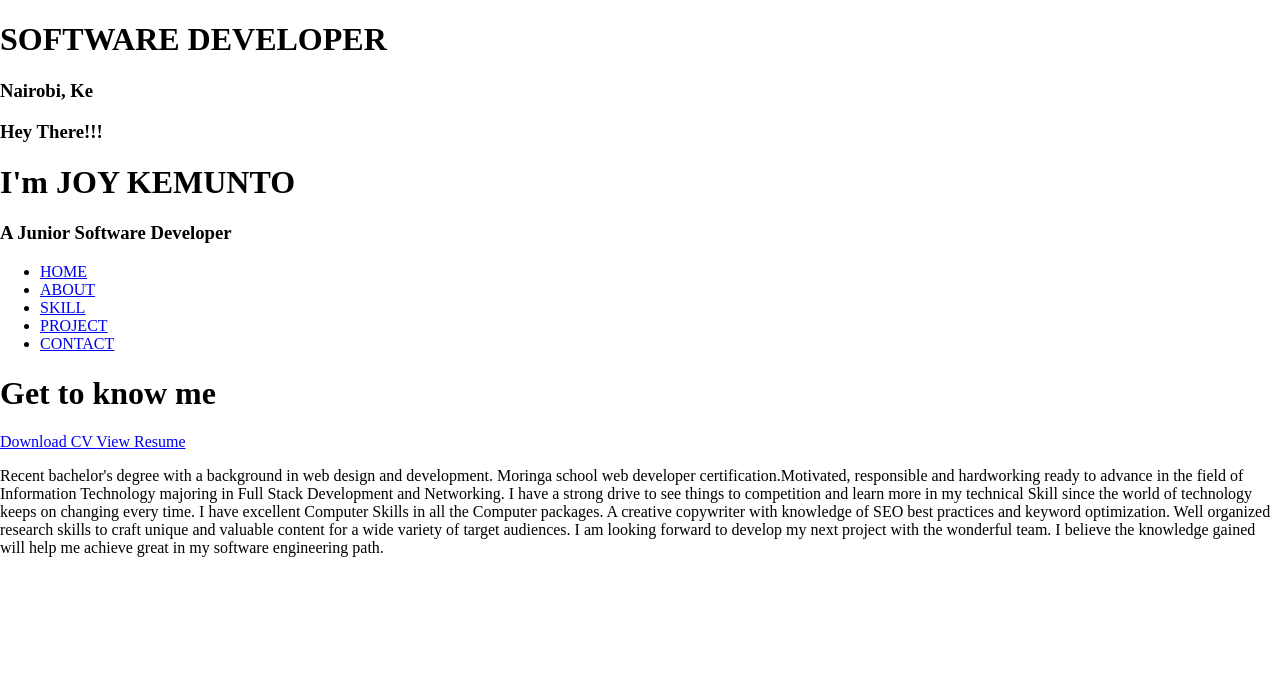
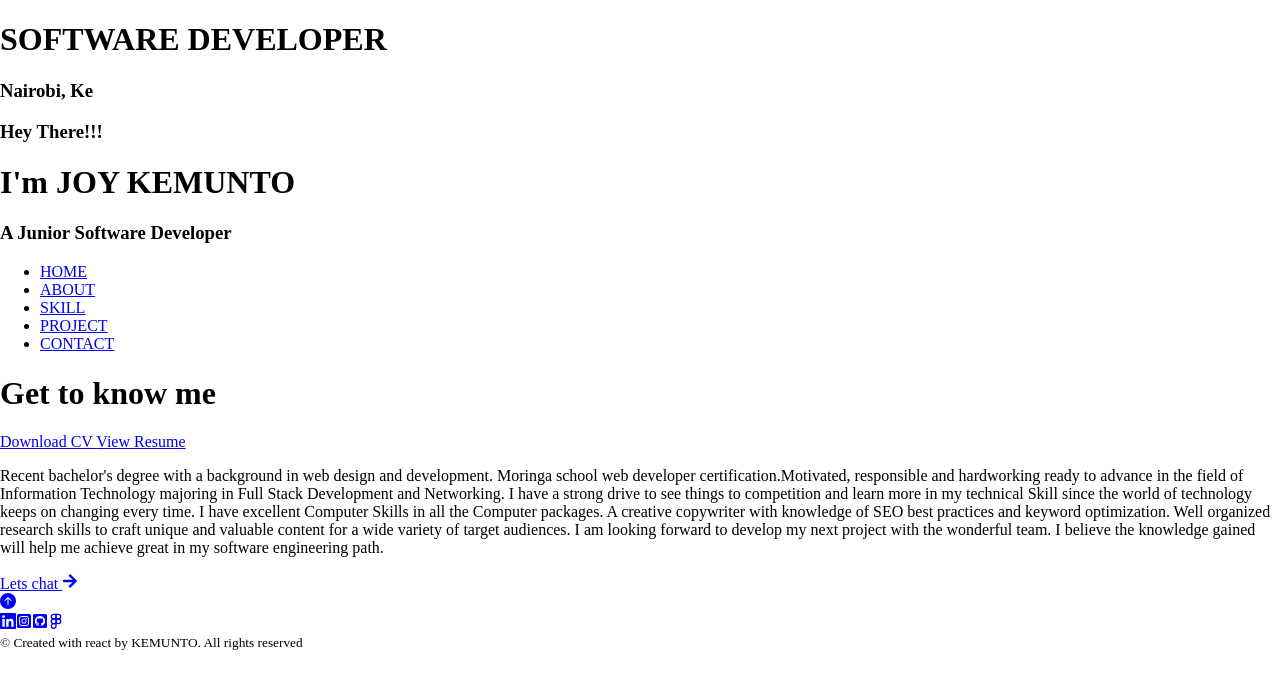
Before and after one commit to Kemunto-wendy/Portfolio-dev-, a React (Create React App) app: page / in a window 1280 px wide. Shown: the top 688 px of the page. Built offline with nearby package versions, Linux system fonts and the light colour scheme.

Commit message:
done with the footer part

```diff
--- a/public/index.html
+++ b/public/index.html
@@ -24,7 +24,7 @@
       work correctly both with client-side routing and a non-root public URL.
       Learn how to configure a non-root public URL by running `npm run build`.
     -->
-    <title>React App</title>
+    <title>KEMUNTO JOY</title>
   </head>
   <body>
     <noscript>You need to enable JavaScript to run this app.</noscript>
--- a/src/App.js
+++ b/src/App.js
@@ -1,13 +1,21 @@
 import React from "react";
 import "./App.css"
 import About from "./Components/About/about";
+import Footer from "./Components/Footer/footer";
 import Home from "./Components/Home/home";
+import Skill from "./Components/Skill/skill";
+import Project from "./Components/Project/project"
+import Contact from "./Components/Contact/contact"
 
 const App = ( ) => {
 return (
   <div>
       <Home />
       <About />
+      <Skill />
+      <Project />
+      <Contact />
+      <Footer />
   </div>
 )
 }
--- a/src/Components/About/about.jsx
+++ b/src/Components/About/about.jsx
@@ -1,5 +1,6 @@
 import React from "react";
 import CV from "../../assets/CV.pdf"
+import {FaArrowRight} from "react-icons/fa"
 
 const About = ( ) => {
     return (
@@ -24,6 +25,9 @@ const About = ( ) => {
                  of target audiences. I am looking forward to develop my next project with the wonderful
                  team. I believe the knowledge gained will help me achieve great in my software engineering path.</p>
             </div>
+            <div className="ton">
+            <a href="https://www.linkedin.com/in/joy-kemunto-39506a1ba/" target= "_blank"> Lets chat  <FaArrowRight /> </a>
+            </div>
         </div>
     )
 }
--- a/src/Components/Footer/footer.jsx
+++ b/src/Components/Footer/footer.jsx
@@ -1,9 +1,27 @@
 import React from "react";
+import "./footer.css"
+import {FaInstagramSquare} from "react-icons/fa"
+import {FaGithubSquare} from "react-icons/fa"
+import {FiFigma} from "react-icons/fi"
+import {BsFillArrowUpCircleFill} from "react-icons/bs"
+import {GrLinkedin} from "react-icons/gr"
 
 const Footer = ( ) => {
     return (
-        <div>
+        <footer>
+        <a href="#" className="logo"></a>
+        <a href="#"><BsFillArrowUpCircleFill /></a>
+        <div className="soshi">
+                <a href="https://www.linkedin.com/in/joy-kemunto-39506a1ba/" target= "_blank"><GrLinkedin/></a>
+                <a href="https://dribbble.com/Truoy"><FaInstagramSquare /></a>
+                <a href="https://github.com/Kemunto-wendy"><FaGithubSquare /></a>
+                <a href="https://figma.com/@truoy"><FiFigma /></a>
         </div>
+
+        <div className="copyright">
+            <small>&copy; Created with react by <span>KEMUNTO. </span> All rights reserved</small>
+        </div>
+        </footer>
     )
 }
 
```
Also changed, not shown: src/Components/Footer/footer.css (added).
